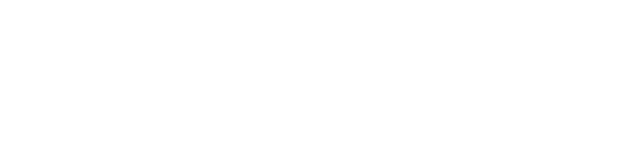
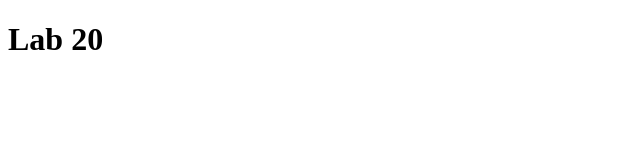
Before and after one commit to js-bootcamp3/lab20, a plain HTML site: page index.html in a window 1280 px wide. Shown: the whole page, without its empty margins (0-640 px from the left). Drawn offline with Linux system fonts and the light colour scheme.

Commit message:
add title

```diff
--- a/index.html
+++ b/index.html
@@ -7,6 +7,6 @@
   <title>Document</title>
 </head>
 <body>
-
+  <h1>Lab 20</h1>
 </body>
 </html>
```
